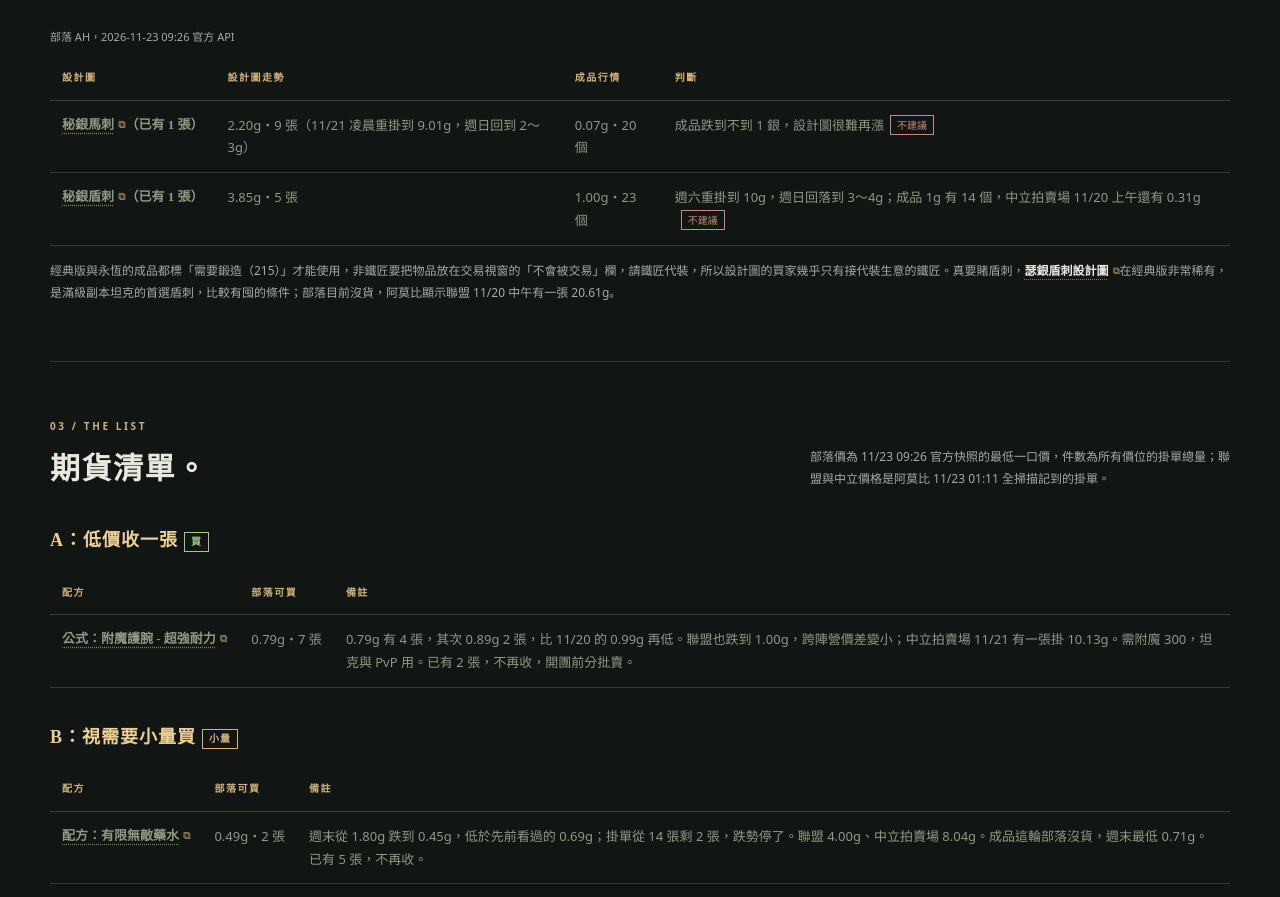
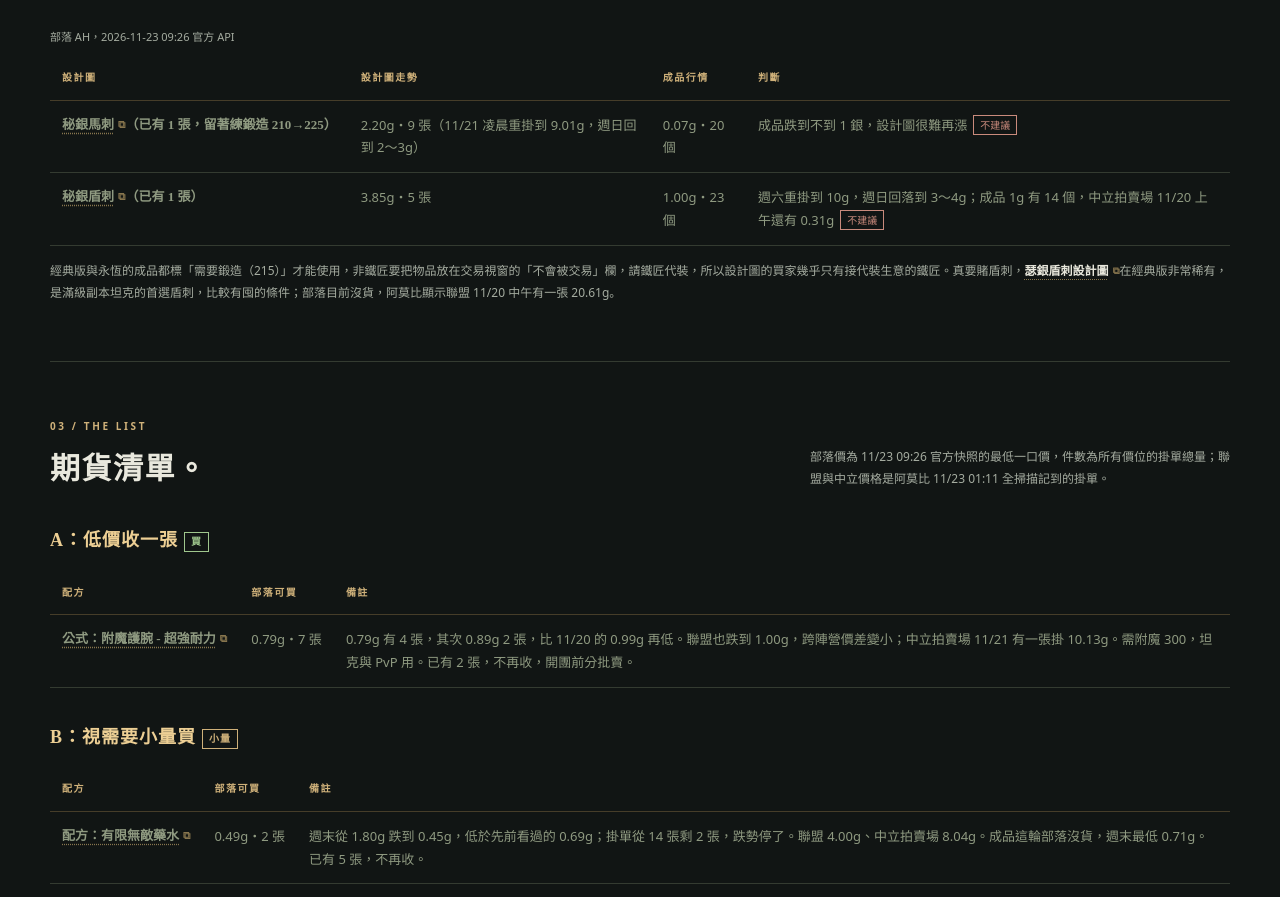
Before and after one commit to jakeuj/wow-forever-professions, a plain HTML site: page speculation/index.html in a window 1280 px wide. Shown: the part 1524-2421 px from the top of the page. Drawn offline with Linux system fonts and the light colour scheme.

Commit message:
Default to the main character when a question leaves it open
The skill now says that when a question names no character or
conditions, the answer is planned around the main character recorded
in local.md: re-check level, profession skill and known recipes with
the Battle.net API, read what the main and the alts hold from the
Syndicator save, scope the answer to the next skill cap, and state how
fresh the data is. The local.md template notes the same on its main
character field; the name itself stays out of the repo.

The speculation page notes that the owned Mithril Spurs plan is kept
for leveling blacksmithing 210 to 225.

Co-Authored-By: Claude Opus 5.5 <noreply@anthropic.com>

```diff
--- a/speculation/index.html
+++ b/speculation/index.html
@@ -58,7 +58,7 @@
         <caption>部落 AH，2026-11-23 09:26 官方 API</caption>
         <thead><tr><th scope="col">設計圖</th><th scope="col">設計圖走勢</th><th scope="col">成品行情</th><th scope="col">判斷</th></tr></thead>
         <tbody>
-          <tr class="is-skip"><th scope="row"><span data-ah="設計圖：秘銀馬刺">秘銀馬刺</span>（已有 1 張）</th><td data-label="設計圖">2.20g・9 張（11/21 凌晨重掛到 9.01g，週日回到 2～3g）</td><td data-label="成品">0.07g・20 個</td><td data-label="判斷"><span>成品跌到不到 1 銀，設計圖很難再漲<span class="eg-tag skip">不建議</span></span></td></tr>
+          <tr class="is-skip"><th scope="row"><span data-ah="設計圖：秘銀馬刺">秘銀馬刺</span>（已有 1 張，留著練鍛造 210→225）</th><td data-label="設計圖">2.20g・9 張（11/21 凌晨重掛到 9.01g，週日回到 2～3g）</td><td data-label="成品">0.07g・20 個</td><td data-label="判斷"><span>成品跌到不到 1 銀，設計圖很難再漲<span class="eg-tag skip">不建議</span></span></td></tr>
           <tr class="is-skip"><th scope="row"><span data-ah="設計圖：秘銀盾刺">秘銀盾刺</span>（已有 1 張）</th><td data-label="設計圖">3.85g・5 張</td><td data-label="成品">1.00g・23 個</td><td data-label="判斷"><span>週六重掛到 10g，週日回落到 3～4g；成品 1g 有 14 個，中立拍賣場 11/20 上午還有 0.31g<span class="eg-tag skip">不建議</span></span></td></tr>
         </tbody>
       </table>
```
Also changed, not shown: 2 other files.
